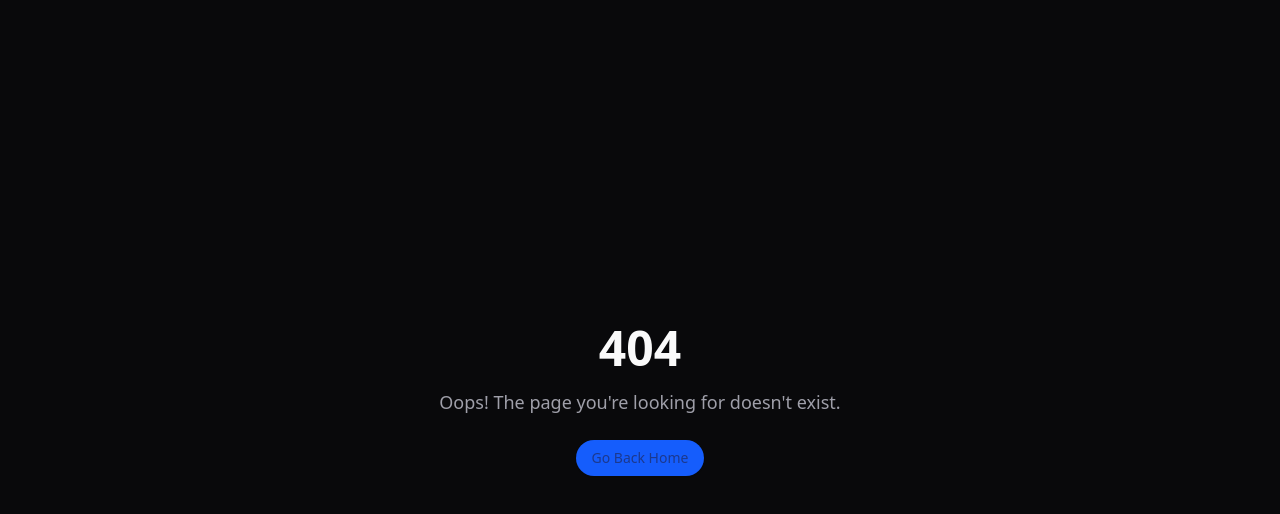
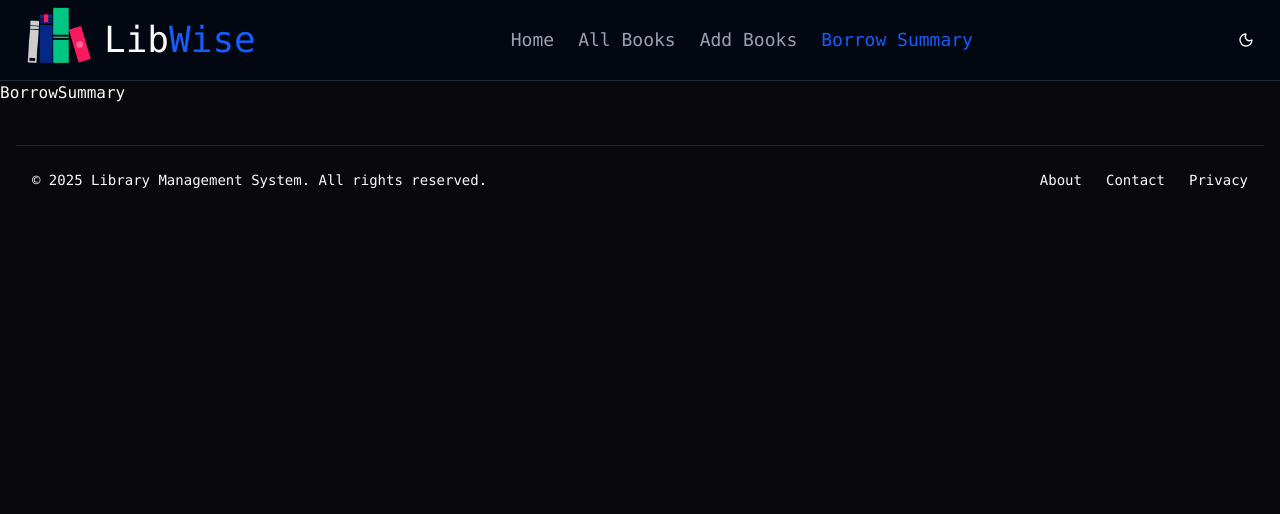
Before and after one commit to HiYasin/library-management-client, a React (Vite) app: page /borrow-summary in a window 1280 px wide. Before the commit this address had no page. Shown: the top 514 px of the page. Built offline with nearby package versions, Linux system fonts and the light colour scheme.

Commit message:
feat: Implement routing and add Home, AllBooks, and BorrowSummary pages

```diff
--- a/src/App.tsx
+++ b/src/App.tsx
@@ -1,6 +1,5 @@
-import Discover from "./components/Discover";
+import { Outlet } from "react-router";
 import Footer from "./components/Footer";
-import Hero from "./components/Hero";
 import Navbar from "./components/Navbar";
 
 function App() {
@@ -8,8 +7,7 @@ function App() {
     <>
     <div className="font-mono">
       <Navbar />
-      <Hero />
-      <Discover />
+      <Outlet />
       <Footer />
     </div>
     </>
--- a/src/components/Discover.tsx
+++ b/src/components/Discover.tsx
@@ -26,7 +26,7 @@ const books = [
 
 export default function Discover() {
   return (
-    <section className="py-10 w-full max-w-7xl mx-auto">
+    <section className="py-10 w-full max-w-7xl mx-auto px-4">
       <h2 className="text-5xl font-bold mb-6 md:mb-10 text-center text-primary">Discover Books</h2>
 
       <div className="grid grid-cols-1 sm:grid-cols-2 lg:grid-cols-4 gap-6">
--- a/src/components/Footer.tsx
+++ b/src/components/Footer.tsx
@@ -3,7 +3,7 @@ import { Separator } from "@/components/ui/separator";
 
 export default function Footer() {
   return (
-    <footer className="w-full max-w-7xl mx-auto mt-10">
+    <footer className="w-full max-w-7xl mx-auto mt-10 px-4">
       <Separator />
       <div className="flex flex-col md:flex-row justify-between items-center px-4 py-6 text-sm">
         <div className="text-center md:text-left mb-4 md:mb-0">
--- a/src/components/Navbar.tsx
+++ b/src/components/Navbar.tsx
@@ -1,29 +1,62 @@
-
-
-import { Button } from "@/components/ui/button"
-import { Sheet, SheetTrigger, SheetContent } from "@/components/ui/sheet"
-import { Link } from "react-router"
-import { MenuIcon } from "lucide-react"
-import { ModeToggle } from "./mode-toggle"
+import { Button } from "@/components/ui/button";
+import { Sheet, SheetTrigger, SheetContent } from "@/components/ui/sheet";
+import { Link, NavLink } from "react-router";
+import { MenuIcon } from "lucide-react";
+import { ModeToggle } from "./mode-toggle";
 import logo from "@/assets/books_icon.png";
 
 export default function Navbar() {
   return (
     <header className="sticky top-0 z-50 w-full border-b bg-white dark:border-gray-800 dark:bg-gray-950">
-      <div className="mx-auto flex max-w-7xl items-center justify-between">
-
-
-        <Link  to="#" className="flex items-center gap-2"  >
+      <div className="mx-auto flex max-w-7xl items-center justify-between px-4">
+        <Link to="#" className="flex items-center gap-2">
           <img src={logo} alt="Logo" className="h-20 w-20" />
-          <p className="text-4xl">Lib<span className="text-primary">Wise</span></p>
+          <p className="text-4xl">
+            Lib<span className="text-primary">Wise</span>
+          </p>
         </Link>
 
-
-        <nav className="hidden items-center gap-6 text-sm font-medium md:flex">
-          <Link to="#" className="text-gray-500 hover:text-gray-900 dark:text-gray-400 dark:hover:text-gray-50">Home</Link>
-          <Link to="#" className="text-gray-500 hover:text-gray-900 dark:text-gray-400 dark:hover:text-gray-50">About</Link>
-          <Link to="#" className="text-gray-500 hover:text-gray-900 dark:text-gray-400 dark:hover:text-gray-50">Services</Link>
-          <Link to="#" className="text-gray-500 hover:text-gray-900 dark:text-gray-400 dark:hover:text-gray-50">Contact</Link>
+        <nav className="hidden items-center gap-6 text-sm md:text-base lg:text-lg font-medium md:flex">
+          <NavLink
+            to="/"
+            className={({ isActive }) =>
+              isActive
+                ? "text-primary"
+                : "text-gray-500 hover:text-gray-900 dark:text-gray-400 dark:hover:text-gray-50"
+            }
+          >
+            Home
+          </NavLink>
+          <NavLink
+            to="/all-books"
+            className={({ isActive }) =>
+              isActive
+                ? "text-primary"
+                : "text-gray-500 hover:text-gray-900 dark:text-gray-400 dark:hover:text-gray-50"
+            }
+          >
+            All Books
+          </NavLink>
+          <NavLink
+            to="/add-books"
+            className={({ isActive }) =>
+              isActive
+                ? "text-primary"
+                : "text-gray-500 hover:text-gray-900 dark:text-gray-400 dark:hover:text-gray-50"
+            }
+          >
+            Add Books
+          </NavLink>
+          <NavLink
+            to="/borrow-summary"
+            className={({ isActive }) =>
+              isActive
+                ? "text-primary"
+                : "text-gray-500 hover:text-gray-900 dark:text-gray-400 dark:hover:text-gray-50"
+            }
+          >
+            Borrow Summary
+          </NavLink>
         </nav>
 
         <div className="flex items-center gap-0">
@@ -33,30 +66,62 @@ export default function Navbar() {
 
           <Sheet>
             <SheetTrigger asChild>
-              <Button variant="ghost" size="icon" className="rounded-full md:hidden">
+              <Button
+                variant="ghost"
+                size="icon"
+                className="rounded-full md:hidden"
+              >
                 <MenuIcon className="h-5 w-5 text-gray-500 dark:text-gray-400" />
                 <span className="sr-only">Toggle navigation menu</span>
               </Button>
             </SheetTrigger>
             <SheetContent side="left" className="md:hidden">
               <div className="grid gap-4 p-4">
-                <Link to="#" className="text-sm font-medium text-gray-500 hover:text-gray-900 dark:text-gray-400 dark:hover:text-gray-50">
+                <NavLink
+                  to="/"
+                  className={({ isActive }) =>
+                    isActive
+                      ? "text-primary text-sm font-medium"
+                      : "text-sm font-medium text-gray-500 hover:text-gray-900 dark:text-gray-400 dark:hover:text-gray-50"
+                  }
+                >
                   Home
-                </Link>
-                <Link to="#" className="text-sm font-medium text-gray-500 hover:text-gray-900 dark:text-gray-400 dark:hover:text-gray-50">
-                  About
-                </Link>
-                <Link to="#" className="text-sm font-medium text-gray-500 hover:text-gray-900 dark:text-gray-400 dark:hover:text-gray-50">
-                  Services
-                </Link>
-                <Link to="#" className="text-sm font-medium text-gray-500 hover:text-gray-900 dark:text-gray-400 dark:hover:text-gray-50">
-                  Contact
-                </Link>
+                </NavLink>
+                <NavLink
+                  to="/all-books"
+                  className={({ isActive }) =>
+                    isActive
+                      ? "text-primary text-sm font-medium"
+                      : "text-sm font-medium text-gray-500 hover:text-gray-900 dark:text-gray-400 dark:hover:text-gray-50"
+                  }
+                >
+                  All Books
+                </NavLink>
+                <NavLink
+                  to="/add-books"
+                  className={({ isActive }) =>
+                    isActive
+                      ? "text-primary text-sm font-medium"
+                      : "text-sm font-medium text-gray-500 hover:text-gray-900 dark:text-gray-400 dark:hover:text-gray-50"
+                  }
+                >
+                  Add Books
+                </NavLink>
+                <NavLink
+                  to="/borrow-summary"
+                  className={({ isActive }) =>
+                    isActive
+                      ? "text-primary text-sm font-medium"
+                      : "text-sm font-medium text-gray-500 hover:text-gray-900 dark:text-gray-400 dark:hover:text-gray-50"
+                  }
+                >
+                  Borrow Summary
+                </NavLink>
               </div>
             </SheetContent>
           </Sheet>
         </div>
       </div>
     </header>
-  )
+  );
 }
--- /dev/null
+++ b/src/pages/AllBooks.tsx
@@ -0,0 +1,6 @@
+
+export default function AllBooks() {
+  return (
+    <div>AllBooks</div>
+  )
+}
--- /dev/null
+++ b/src/pages/BorrowSummary.tsx
@@ -0,0 +1,6 @@
+
+export default function BorrowSummary() {
+  return (
+    <div>BorrowSummary</div>
+  )
+}
--- /dev/null
+++ b/src/pages/Home.tsx
@@ -0,0 +1,11 @@
+import Discover from "@/components/Discover";
+import Hero from "@/components/Hero";
+
+export default function Home() {
+  return (
+    <div>
+      <Hero />
+      <Discover />
+    </div>
+  );
+}
```
Also changed, not shown: src/routes/Routes.tsx (+15 -0 lines).
